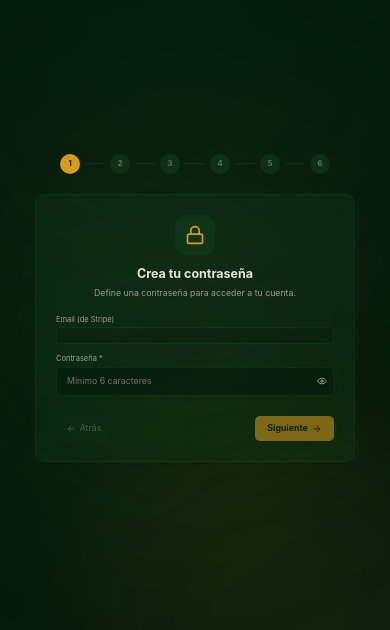
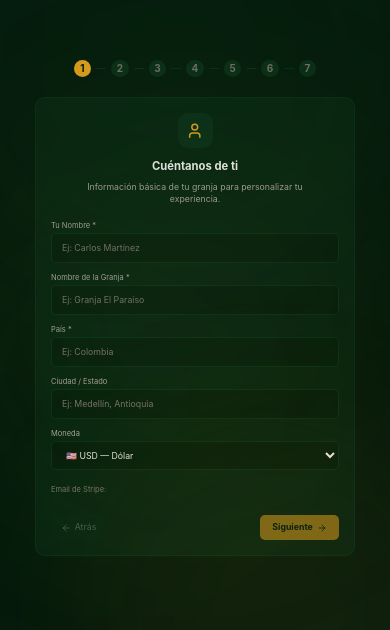
Before and after one commit to luanwie/avegestoria-latam, a Next.js app: page /1/onboarding in a window 390 px wide. Shown: the part 114-744 px from the top of the page. Built offline with nearby package versions, Linux system fonts and the light colour scheme.

Commit message:
feat: perfil no onboarding + campos nome granja/pais/moeda

```diff
--- a/src/app/[locale]/onboarding/page.tsx
+++ b/src/app/[locale]/onboarding/page.tsx
@@ -2,9 +2,23 @@
 
 import { useState, useEffect } from "react";
 import { useRouter, useSearchParams } from "next/navigation";
-import { Check, Warehouse, Dna, Egg, DollarSign, ArrowRight, ArrowLeft, PartyPopper, Lock, Eye, EyeOff } from "lucide-react";
+import { Check, Warehouse, Dna, Egg, DollarSign, ArrowRight, ArrowLeft, PartyPopper, Lock, Eye, EyeOff, User } from "lucide-react";
+
+const MONEDAS = [
+  { value: "BRL", label: "🇧🇷 BRL — Real (Brasil)" },
+  { value: "COP", label: "🇨🇴 COP — Peso Colombiano" },
+  { value: "CLP", label: "🇨🇱 CLP — Peso Chileno" },
+  { value: "ARS", label: "🇦🇷 ARS — Peso Argentino" },
+  { value: "USD", label: "🇺🇸 USD — Dólar" },
+];
 
 const STEPS = [
+  {
+    title: "Cuéntanos de ti",
+    description: "Información básica de tu granja para personalizar tu experiencia.",
+    icon: User,
+    isProfile: true,
+  },
   {
     title: "Crea tu contraseña",
     description: "Define una contraseña para acceder a tu cuenta.",
@@ -70,15 +84,24 @@ export default function OnboardingPage() {
   const [passwordError, setPasswordError] = useState("");
   const [loadingEmail, setLoadingEmail] = useState(true);
 
+  // Profile fields
+  const [profileName, setProfileName] = useState("");
+  const [nombreGranja, setNombreGranja] = useState("");
+  const [ciudad, setCiudad] = useState("");
+  const [pais, setPais] = useState("");
+  const [moneda, setMoneda] = useState("USD");
+
   const sessionId = searchParams.get("session_id");
 
   useEffect(() => {
     if (sessionId) {
-      // Fetch email from Stripe session
       fetch(`/api/stripe/session?session_id=${sessionId}`)
         .then((r) => r.json())
         .then((data) => {
-          if (data.email) setEmail(data.email);
+          if (data.email) {
+            setEmail(data.email);
+            setProfileName(data.name || data.email?.split("@")[0] || "");
+          }
           setLoadingEmail(false);
         })
         .catch(() => setLoadingEmail(false));
@@ -94,6 +117,7 @@ export default function OnboardingPage() {
   const canProceed = () => {
     const current = STEPS[step];
     if (current.isComplete) return true;
+    if (current.isProfile) return profileName.trim() && nombreGranja.trim() && pais.trim();
     if (current.isPassword) return password.length >= 6;
     return current.fields?.every((f) => {
       if (f.name === "loteCostoAve" || f.name === "galponCapacidad") return true;
@@ -102,13 +126,49 @@ export default function OnboardingPage() {
   };
 
   const handleNext = async () => {
-    if (step === 0 && STEPS[0].isPassword) {
-      // Save password
+    const current = STEPS[step];
+
+    // Step 0: Save profile
+    if (current.isProfile) {
+      setSaving(true);
+      try {
+        const res = await fetch("/api/auth/set-password", {
+          method: "POST",
+          headers: { "Content-Type": "application/json" },
+          body: JSON.stringify({
+            email,
+            name: profileName,
+            nombreGranja,
+            ciudad,
+            pais,
+            moneda,
+            onlyProfile: true,
+          }),
+        });
+        if (!res.ok) {
+          const data = await res.json();
+          setPasswordError(data.error || "Error al guardar");
+          setSaving(false);
+          return;
+        }
+      } catch {
+        setPasswordError("Error de conexión");
+        setSaving(false);
+        return;
+      }
+      setSaving(false);
+      setStep(1);
+      return;
+    }
+
+    // Step 1: Save password
+    if (current.isPassword) {
       setPasswordError("");
       if (password.length < 6) {
         setPasswordError("Mínimo 6 caracteres");
         return;
       }
+      setSaving(true);
       try {
         const res = await fetch("/api/auth/set-password", {
           method: "POST",
@@ -118,16 +178,20 @@ export default function OnboardingPage() {
         if (!res.ok) {
           const data = await res.json();
           setPasswordError(data.error || "Error al crear contraseña");
+          setSaving(false);
           return;
         }
       } catch {
         setPasswordError("Error de conexión");
+        setSaving(false);
         return;
       }
-      setStep(1);
+      setSaving(false);
+      setStep(2);
       return;
     }
 
+    // Last data step: save granja data
     if (step === STEPS.length - 2) {
       setSaving(true);
       try {
@@ -191,9 +255,6 @@ export default function OnboardingPage() {
     setStep((s) => Math.min(s + 1, STEPS.length - 1));
   };
 
-  const current = STEPS[step];
-  const Icon = current.icon;
-
   if (loadingEmail) {
     return (
       <div className="min-h-screen bg-brand-green-deeper flex items-center justify-center">
@@ -202,6 +263,9 @@ export default function OnboardingPage() {
     );
   }
 
+  const current = STEPS[step];
+  const Icon = current.icon;
+
   const inputClass =
     "w-full bg-brand-green-deeper/60 border border-brand-green/40 rounded-lg px-4 py-3 text-sm text-stone-200 placeholder-stone-500 focus:outline-none focus:ring-1 focus:ring-brand-gold/50";
 
@@ -209,32 +273,32 @@ export default function OnboardingPage() {
     <div className="min-h-screen bg-brand-green-deeper flex items-center justify-center p-4">
       <div className="w-full max-w-lg">
         {/* Progress */}
-        <div className="flex items-center justify-center gap-2 mb-8">
+        <div className="flex items-center justify-center gap-2 mb-8 overflow-x-auto">
           {STEPS.map((s, i) => (
-            <div key={i} className="flex items-center gap-2">
+            <div key={i} className="flex items-center gap-2 shrink-0">
               <div
-                className={`w-8 h-8 rounded-full flex items-center justify-center text-xs font-bold transition-all ${
+                className={`w-7 h-7 sm:w-8 sm:h-8 rounded-full flex items-center justify-center text-[10px] sm:text-xs font-bold transition-all ${
                   i <= step
                     ? "bg-brand-gold text-brand-green-deeper"
                     : "bg-brand-green/40 text-stone-500"
                 }`}
               >
-                {i < step ? <Check className="w-4 h-4" /> : i + 1}
+                {i < step ? <Check className="w-3 h-3 sm:w-4 sm:h-4" /> : i + 1}
               </div>
               {i < STEPS.length - 1 && (
-                <div className={`w-8 h-0.5 transition-all ${i < step ? "bg-brand-gold" : "bg-brand-green/40"}`} />
+                <div className={`w-4 sm:w-8 h-0.5 transition-all ${i < step ? "bg-brand-gold" : "bg-brand-green/40"}`} />
               )}
             </div>
           ))}
         </div>
 
         {/* Step Content */}
-        <div className="bg-brand-green/20 border border-brand-green/30 rounded-2xl p-8">
+        <div className="bg-brand-green/20 border border-brand-green/30 rounded-2xl p-6 sm:p-8">
           <div className="flex flex-col items-center text-center mb-6">
-            <div className="w-16 h-16 rounded-2xl bg-brand-green/30 flex items-center justify-center mb-4">
-              <Icon className="w-8 h-8 text-brand-gold" />
+            <div className="w-14 h-14 sm:w-16 sm:h-16 rounded-2xl bg-brand-green/30 flex items-center justify-center mb-4">
+              <Icon className="w-7 h-7 sm:w-8 sm:h-8 text-brand-gold" />
             </div>
-            <h2 className="text-xl font-bold text-stone-100">{current.title}</h2>
+            <h2 className="text-lg sm:text-xl font-bold text-stone-100">{current.title}</h2>
             {current.description && (
               <p className="text-sm text-stone-400 mt-2 max-w-sm">{current.description}</p>
             )}
@@ -252,10 +316,40 @@ export default function OnboardingPage() {
                 <ArrowRight className="w-4 h-4" />
               </button>
             </div>
+          ) : current.isProfile ? (
+            <div className="space-y-4">
+              <div>
+                <label className="block text-xs text-stone-400 mb-1">Tu Nombre *</label>
+                <input type="text" value={profileName} onChange={(e) => setProfileName(e.target.value)} placeholder="Ej: Carlos Martínez" className={inputClass} />
+              </div>
+              <div>
+                <label className="block text-xs text-stone-400 mb-1">Nombre de la Granja *</label>
+                <input type="text" value={nombreGranja} onChange={(e) => setNombreGranja(e.target.value)} placeholder="Ej: Granja El Paraíso" className={inputClass} />
+              </div>
+              <div>
+                <label className="block text-xs text-stone-400 mb-1">País *</label>
+                <input type="text" value={pais} onChange={(e) => setPais(e.target.value)} placeholder="Ej: Colombia" className={inputClass} />
+              </div>
+              <div>
+                <label className="block text-xs text-stone-400 mb-1">Ciudad / Estado</label>
+                <input type="text" value={ciudad} onChange={(e) => setCiudad(e.target.value)} placeholder="Ej: Medellín, Antioquia" className={inputClass} />
+              </div>
+              <div>
+                <label className="block text-xs text-stone-400 mb-1">Moneda</label>
+                <select value={moneda} onChange={(e) => setMoneda(e.target.value)} className={inputClass}>
+                  {MONEDAS.map((m) => (
+                    <option key={m.value} value={m.value}>{m.label}</option>
+                  ))}
+                </select>
+              </div>
+              <div className="pt-2 text-xs text-stone-500">
+                Email de Stripe: <span className="text-brand-gold">{email}</span>
+              </div>
+            </div>
           ) : current.isPassword ? (
             <div className="space-y-4">
               <div>
-                <label className="block text-xs text-stone-400 mb-1">Email (de Stripe)</label>
+                <label className="block text-xs text-stone-400 mb-1">Email</label>
                 <div className={inputClass + " text-brand-gold font-semibold"}>{email}</div>
               </div>
               <div>
@@ -329,7 +423,7 @@ export default function OnboardingPage() {
             </div>
           )}
 
-          {!current.isComplete && !current.isPassword && step < 3 && (
+          {!current.isComplete && !current.isProfile && !current.isPassword && step < 4 && (
             <p className="text-center mt-4">
               <button onClick={() => router.push("/es/auth/login")} className="text-xs text-stone-500 hover:text-stone-400 transition-colors">
                 Saltar configuración inicial
--- a/src/app/api/auth/set-password/route.ts
+++ b/src/app/api/auth/set-password/route.ts
@@ -4,19 +4,42 @@ import prisma from "@/lib/prisma";
 
 export async function POST(request: NextRequest) {
   try {
-    const { email, password } = await request.json();
+    const body = await request.json();
+    const { email } = body;
 
-    if (!email || !password) {
-      return NextResponse.json({ error: "Email y contraseña requeridos" }, { status: 400 });
+    if (!email) {
+      return NextResponse.json({ error: "Email requerido" }, { status: 400 });
     }
 
-    if (password.length < 6) {
-      return NextResponse.json({ error: "Mínimo 6 caracteres" }, { status: 400 });
-    }
-
+    // Find user
     const user = await prisma.user.findUnique({ where: { email } });
     if (!user) {
       return NextResponse.json({ error: "Usuario no encontrado" }, { status: 404 });
+    }
+
+    // Profile-only update (no password change)
+    if (body.onlyProfile) {
+      const { name, nombreGranja, ciudad, pais, moneda } = body;
+
+      await prisma.user.update({
+        where: { id: user.id },
+        data: {
+          name: name || user.name,
+          nombreGranja: nombreGranja || user.nombreGranja,
+          ciudad: ciudad || user.ciudad,
+          pais: pais || user.pais,
+          moneda: moneda || user.moneda,
+        },
+      });
+
+      return NextResponse.json({ success: true, profile: true });
+    }
+
+    // Password update
+    const { password } = body;
+
+    if (!password || password.length < 6) {
+      return NextResponse.json({ error: "Mínimo 6 caracteres" }, { status: 400 });
     }
 
     const passwordHash = await bcrypt.hash(password, 12);
```
Also changed, not shown: 1 other file (tests, documents, lock files or other folders).
